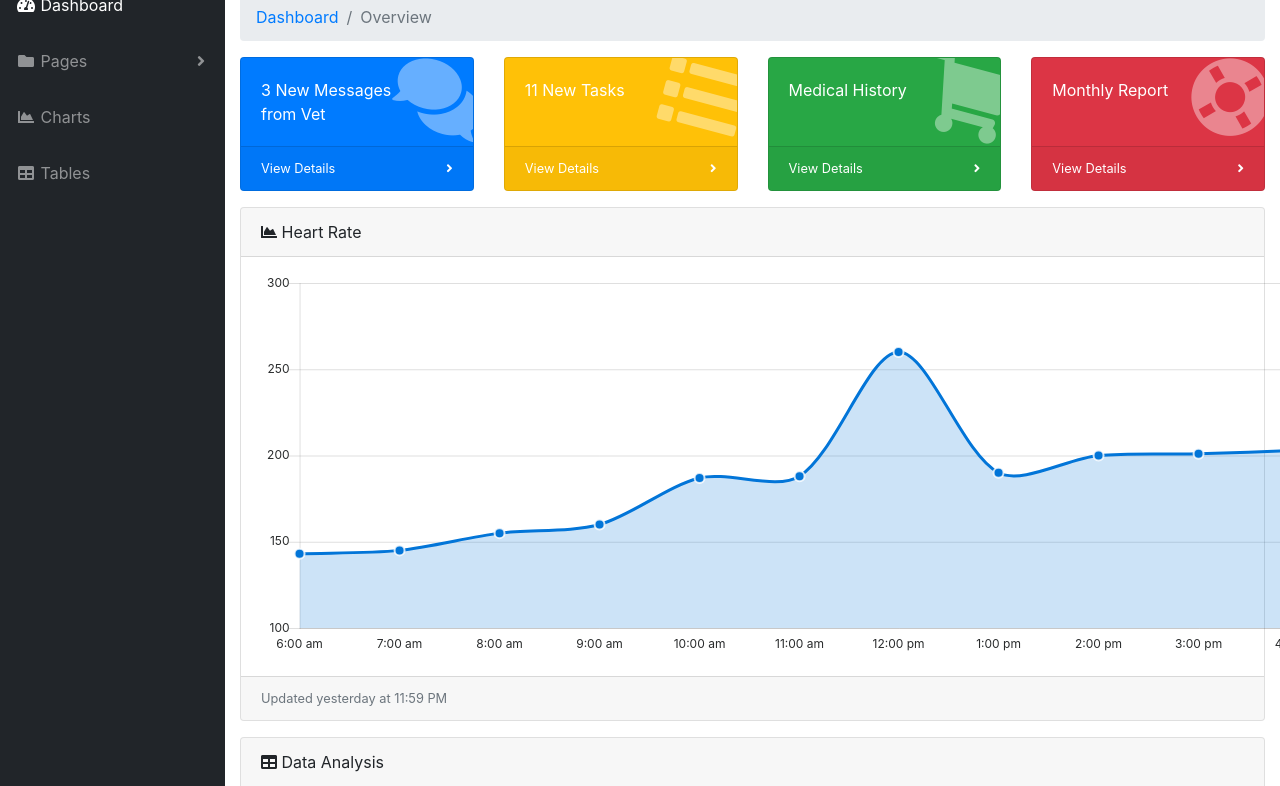
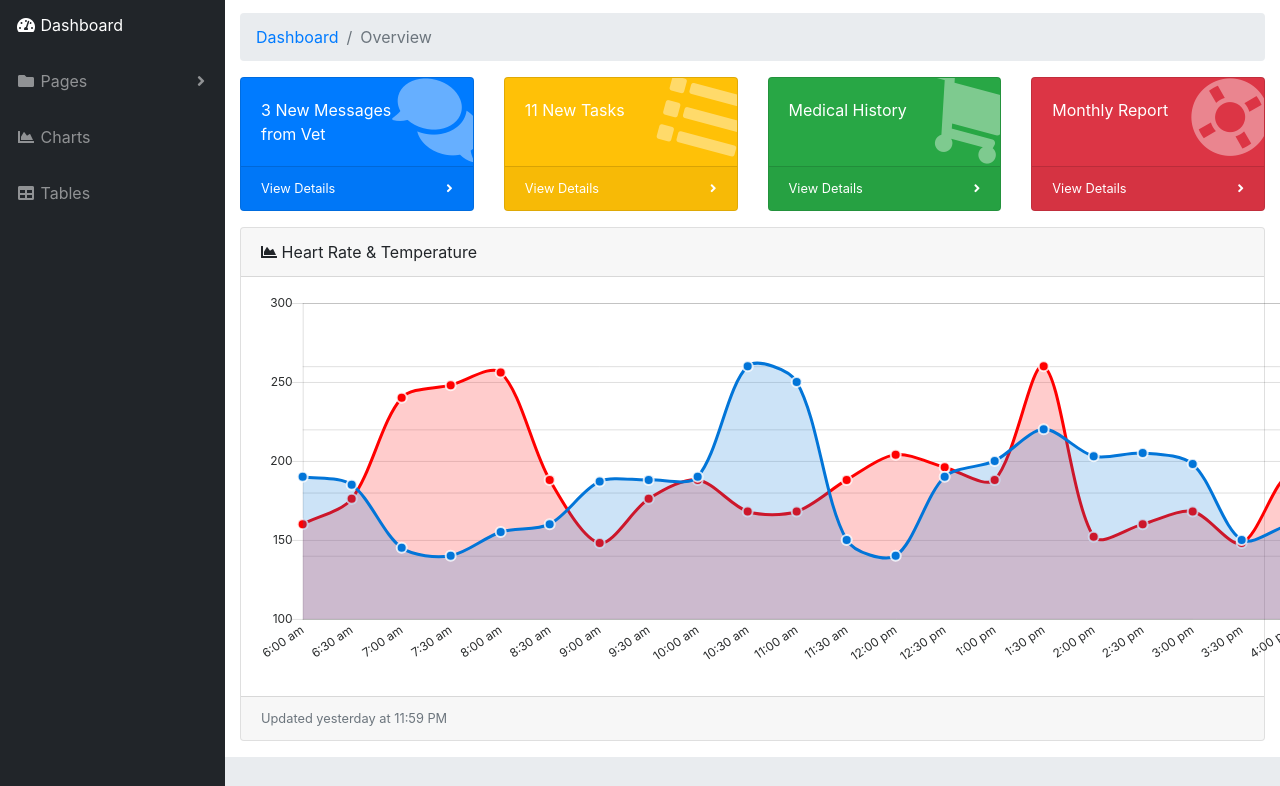
Before and after one commit to kryanchun/petfit, a website with bundled scripts: page index.html in a window 1280 px wide. Shown: the part 79-865 px from the top of the page. Built offline with nearby package versions, Linux system fonts and the light colour scheme.

Commit message:
logo and data

```diff
--- a/index.html
+++ b/index.html
@@ -29,7 +29,7 @@
 
     <nav class="navbar navbar-expand navbar-dark bg-dark static-top">
 
-      <a class="navbar-brand mr-1" href="index.html">Pet Fit</a>
+      <a class="navbar-brand mr-1" href="index.html"><img src="logo.png" width="94" height="50"></a>
 
       <button class="btn btn-link btn-sm text-white order-1 order-sm-0" id="sidebarToggle" href="#">
         <i class="fas fa-bars"></i>
@@ -210,7 +210,7 @@
           <div class="card mb-3">
             <div class="card-header">
               <i class="fas fa-chart-area"></i>
-              Heart Rate</div>
+              Heart Rate & Temperature</div>
             <div class="card-body">
               <canvas id="myAreaChart" width="100%" height="30"></canvas>
             </div>
@@ -218,7 +218,7 @@
           </div>
 
           <!-- DataTables Example -->
-          <div class="card mb-3">
+          <!--div class="card mb-3">
             <div class="card-header">
               <i class="fas fa-table"></i>
               Data Analysis</div>
@@ -709,14 +709,14 @@
             <div class="card-footer small text-muted">Updated yesterday at 11:59 PM</div>
           </div>
 
-        </div>
+        </div-->
         <!-- /.container-fluid -->
 
         <!-- Sticky Footer -->
         <footer class="sticky-footer">
           <div class="container my-auto">
             <div class="copyright text-center my-auto">
-              <span>Copyright © Your Website 2018</span>
+              <span>Copyright © Pet Fit 2018</span>
             </div>
           </div>
         </footer>
--- a/js/demo/chart-area-demo.js
+++ b/js/demo/chart-area-demo.js
@@ -7,9 +7,11 @@ var ctx = document.getElementById("myAreaChart");
 var myLineChart = new Chart(ctx, {
   type: 'line',
   data: {
-    labels: ["6:00 am", "7:00 am", "8:00 am", "9:00 am", "10:00 am", "11:00 am", "12:00 pm", "1:00 pm", "2:00 pm", "3:00 pm", "4:00 pm", "5:00 pm", "6:00 pm"],
+    labels: ["6:00 am", "6:30 am", "7:00 am", "7:30 am", "8:00 am","8:30 am",
+    "9:00 am", "9:30 am", "10:00 am", "10:30 am", "11:00 am", "11:30 am", "12:00 pm", "12:30 pm",
+    "1:00 pm", "1:30 pm", "2:00 pm", "2:30 pm", "3:00 pm", "3:30 pm", "4:00 pm", "4:30 pm", "5:00 pm", "5:30 pm", "6:00 pm"],
     datasets: [{
-      label: "Sessions",
+      label: "Heart Rate",
       lineTension: 0.3,
       backgroundColor: "rgba(2,117,216,0.2)",
       borderColor: "rgba(2,117,216,1)",
@@ -20,7 +22,25 @@ var myLineChart = new Chart(ctx, {
       pointHoverBackgroundColor: "rgba(2,117,216,1)",
       pointHitRadius: 50,
       pointBorderWidth: 2,
-      data: [143, 145, 155, 160, 187, 188, 260, 190, 200, 201, 203, 205, 198],
+      label: 'Heart Rate',
+      yAxisID: 'heartbeat',
+      data: [190, 185, 145, 140, 155, 160, 187, 188, 190, 260, 250, 150, 140, 190, 200, 220, 203, 205, 198, 150, 160, 165, 182, 200, 258],
+    },
+    {
+      label: "Temperature",
+      lineTension: 0.3,
+      backgroundColor: "rgba(255,0,0,0.2)",
+      borderColor: "rgba(255,0,0,1)",
+      pointRadius: 5,
+      pointBackgroundColor: "rgba(255,0,0,1)",
+      pointBorderColor: "rgba(255,255,255,0.8)",
+      pointHoverRadius: 5,
+      pointHoverBackgroundColor: "rgba(255,0,0,1)",
+      pointHitRadius: 50,
+      pointBorderWidth: 2,
+      label: 'Temperature',
+      yAxisID: 'temperature',
+      data: [100.5, 100.9, 102.5, 102.7, 102.9, 101.2, 100.2, 100.9, 101.2, 100.7, 100.7, 101.2, 101.6, 101.4, 101.2, 103.0, 100.3, 100.5, 100.7, 100.2, 101.3, 100.7, 101.1, 100, 100.2],
     }],
   },
   options: {
@@ -33,10 +53,11 @@ var myLineChart = new Chart(ctx, {
           display: false
         },
         ticks: {
-          maxTicksLimit: 7
+          maxTicksLimit: 20
         }
       }],
       yAxes: [{
+        id: 'heartbeat',
         ticks: {
           min: 100,
           max: 300,
@@ -44,7 +65,20 @@ var myLineChart = new Chart(ctx, {
         },
         gridLines: {
           color: "rgba(0, 0, 0, .125)",
-        }
+        },
+        position: 'left'
+      },
+      {
+        id: 'temperature',
+        ticks: {
+          min: 99,
+          max: 104,
+          maxTicksLimit: 5
+        },
+        gridLines: {
+          color: "rgba(0, 0, 0, .125)",
+        },
+        position: 'right'
       }],
     },
     legend: {
```
Also changed, not shown: logo.png (added).
